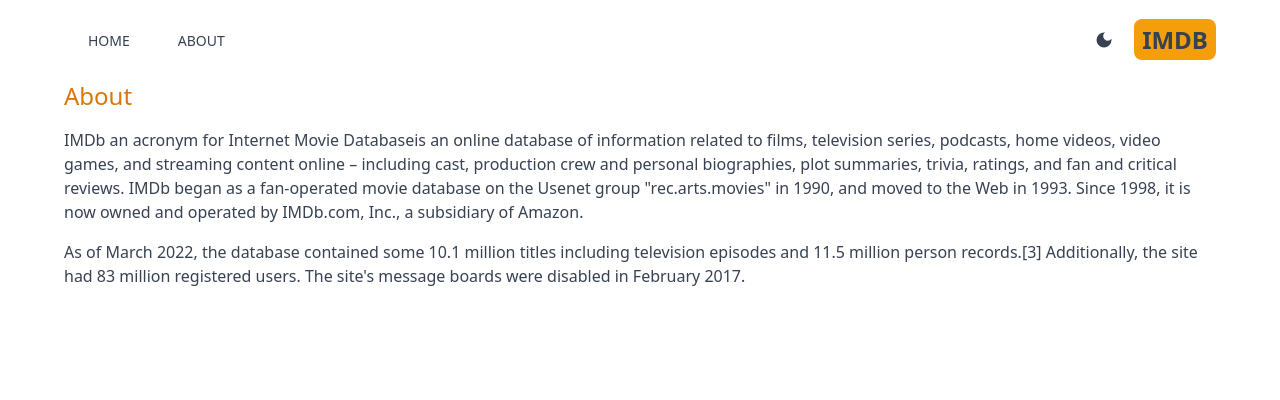
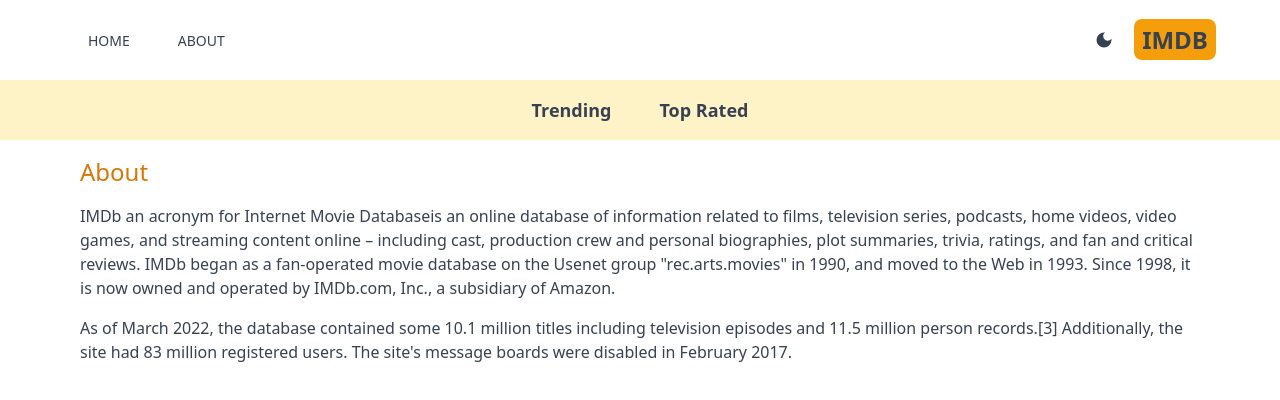
Before and after one commit to princesinghkushwah/IMDB-nextjs, a Next.js app: page /about in a window 1280 px wide. Shown: the top 400 px of the page. Built offline with nearby package versions, Linux system fonts and the light colour scheme.

Commit message:
create Navbar

```diff
--- a/src/app/about/page.jsx
+++ b/src/app/about/page.jsx
@@ -1,19 +1,28 @@
-import React from 'react'
+import React from "react";
 
 const About = () => {
-    return (
-        <div className='max-w-6xl mx-auto space-y-4'>
-            <h1 className='text-2xl font-medium text-amber-600'>
-                About
-            </h1>
-            <p>IMDb an acronym for Internet Movie Databaseis an online database of information related to films, television series, podcasts, home videos, video games, and streaming content online – including cast, production crew and personal biographies, plot summaries, trivia, ratings, and fan and critical reviews. IMDb began as a fan-operated movie database on the Usenet group "rec.arts.movies" in 1990, and moved to the Web in 1993. Since 1998, it is now owned and operated by IMDb.com, Inc., a subsidiary of Amazon.
-            </p>
+  return (
+    <div className="max-w-6xl mx-auto space-y-4 p-4">
+      <h1 className="text-2xl font-medium text-amber-600">About</h1>
+      <p>
+        IMDb an acronym for Internet Movie Databaseis an online database of
+        information related to films, television series, podcasts, home videos,
+        video games, and streaming content online – including cast, production
+        crew and personal biographies, plot summaries, trivia, ratings, and fan
+        and critical reviews. IMDb began as a fan-operated movie database on the
+        Usenet group "rec.arts.movies" in 1990, and moved to the Web in 1993.
+        Since 1998, it is now owned and operated by IMDb.com, Inc., a subsidiary
+        of Amazon.
+      </p>
 
-            <p>As of March 2022, the database contained some 10.1 million titles including television episodes and 11.5 million person records.[3] Additionally, the site had 83 million registered users. The site's message boards were disabled in February 2017.
-            </p>
+      <p>
+        As of March 2022, the database contained some 10.1 million titles
+        including television episodes and 11.5 million person records.[3]
+        Additionally, the site had 83 million registered users. The site's
+        message boards were disabled in February 2017.
+      </p>
+    </div>
+  );
+};
 
-        </div>
-    )
-}
-
-export default About
+export default About;
--- a/src/app/layout.js
+++ b/src/app/layout.js
@@ -1,24 +1,26 @@
-import Header from '@/components/Header'
-import './globals.css'
-import Providers from './Providers'
+import Header from "@/components/Header";
+import Navbar from "@/components/Navbar";
+import "./globals.css";
+import Providers from "./Providers";
 
 export const metadata = {
-  title: 'Create Next App',
-  description: 'Generated by create next app',
-}
+  title: "Create Next App",
+  description: "Generated by create next app",
+};
 
 export default function RootLayout({ children }) {
   return (
     <html lang="en">
       <body>
         <Providers>
-
           {/* Header  */}
           <Header />
 
+          {/* Navbar  */}
+          <Navbar />
           {children}
         </Providers>
       </body>
     </html>
-  )
+  );
 }
--- /dev/null
+++ b/src/components/Navbar.jsx
@@ -0,0 +1,13 @@
+import React from "react";
+import NavbarItem from "./NavbarItem";
+
+const Navbar = () => {
+  return (
+    <div className="flex justify-center items-center dark:bg-gray-600 bg-amber-100 lg:text-lg p-4">
+      <NavbarItem title="Trending" param="fetchTrending" />
+      <NavbarItem title="Top Rated" param="fetchTopRated" />
+    </div>
+  );
+};
+
+export default Navbar;
--- /dev/null
+++ b/src/components/NavbarItem.jsx
@@ -0,0 +1,28 @@
+"use client";
+
+import Link from "next/link";
+import React from "react";
+import { useSearchParams } from "next/navigation";
+
+const NavbarItem = ({ title, param }) => {
+  const searchParams = useSearchParams();
+
+  const genre = searchParams.get("genre");
+
+  return (
+    <div>
+      <Link
+        className={`m-4 cursor-pointer hover:text-amber-600 font-semibold p-2  ${
+          genre &&
+          genre === param &&
+          "underline underline-offset-8 decoration-4 decoration-amber-500 rounded-lg"
+        }`}
+        href={`/?genre=${param}`}
+      >
+        {title}
+      </Link>
+    </div>
+  );
+};
+
+export default NavbarItem;
```
